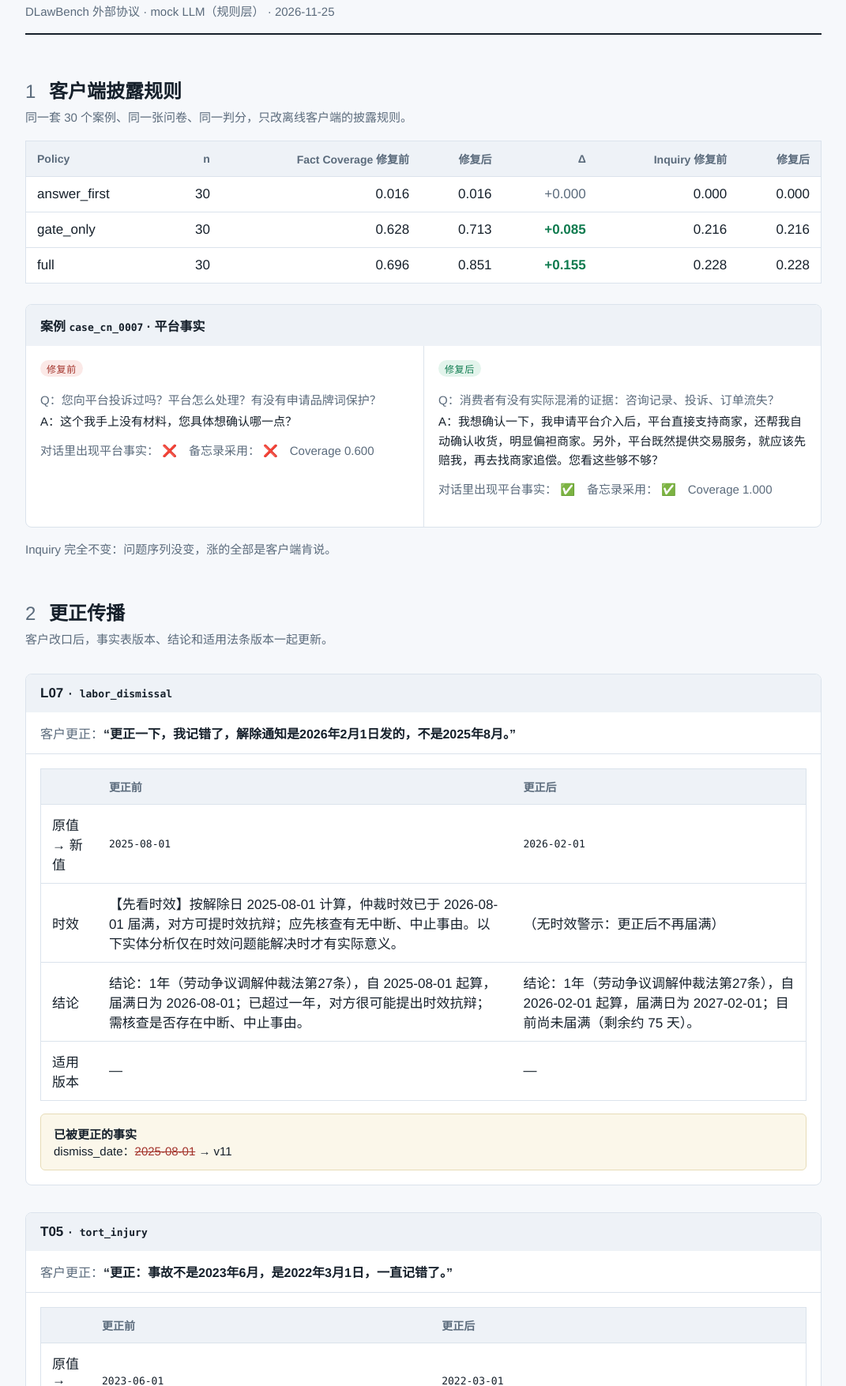
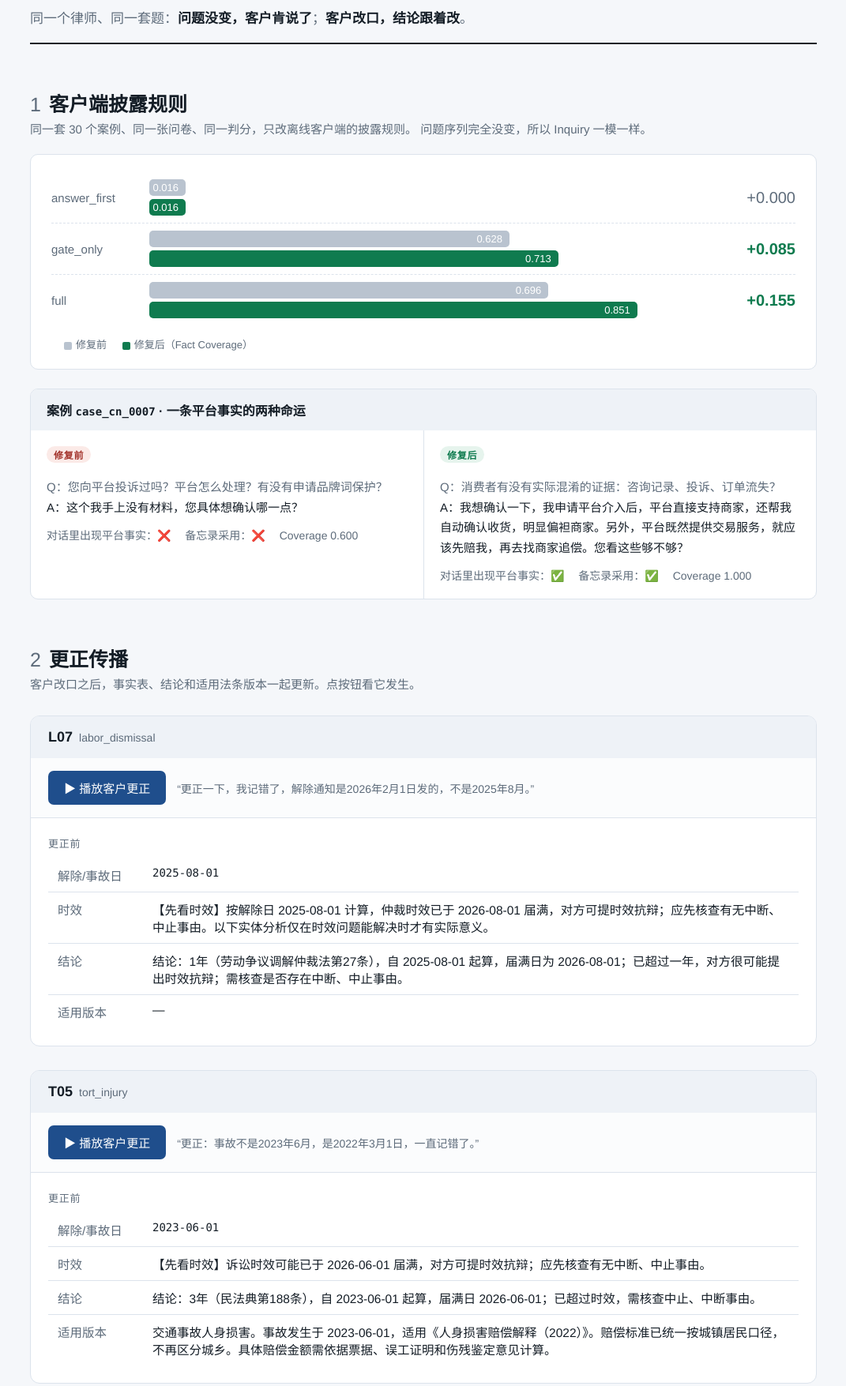
Before and after one commit to kimberlykk0731/lexflow, a plain HTML site: page runs/demo/index.html in a window 1280 px wide. Shown: the part 110-1865 px from the top of the page at 79% size, without its empty margins (104-1175 px from the left). Drawn offline with Linux system fonts and the light colour scheme.

Commit message:
Make the demo page recording-ready
- Click-to-flip correction cards: the button plays the client's correction and
  switches the card from the before state to the after state (conclusion,
  limitation and applicable interpretation change in place).
- Coverage bars replace the plain table in section 1.
- make demo-cards runs both demos and builds runs/demo/index.html.
- docs/DEMO.md: how to run, what to look at, and the three narration lines.

```diff
--- a/runs/demo/index.html
+++ b/runs/demo/index.html
@@ -1,151 +1,239 @@
 <!doctype html>
 <html lang="zh-CN"><head><meta charset="utf-8">
 <title>LexFlow · 两个机制 demo</title><style>
-:root { --ink:#16202b; --muted:#5b6b7c; --line:#dbe3ec; --bg:#f6f8fb;
-        --good:#0f7b4f; --bad:#a3342c; --panel:#ffffff; }
-* { box-sizing: border-box; }
+:root { --ink:#141d26; --muted:#5d6b7a; --line:#dce3ec; --bg:#f5f7fa;
+        --good:#0f7b4f; --goodbg:#e6f4ed; --bad:#a3342c; --badbg:#fbeae7;
+        --panel:#ffffff; --accent:#1f4e8c; }
+* { box-sizing:border-box; }
 body { margin:0; background:var(--bg); color:var(--ink);
-       font-family:"PingFang SC","Helvetica Neue",Arial,sans-serif; }
-.wrap { max-width:1120px; margin:0 auto; padding:56px 56px 80px; }
-header { border-bottom:2px solid var(--ink); padding-bottom:18px; margin-bottom:40px; }
-h1 { font-size:34px; margin:0 0 8px; letter-spacing:.3px; }
-header .sub { color:var(--muted); font-size:15px; }
-section { margin:52px 0 0; }
-h2 { font-size:24px; margin:0 0 6px; }
-h2 .n { display:inline-block; width:30px; color:var(--muted); font-weight:400; }
-.lead { color:var(--muted); font-size:15px; margin:0 0 20px; }
-table { width:100%; border-collapse:collapse; background:var(--panel);
-        border:1px solid var(--line); font-size:17px; }
-th, td { padding:12px 14px; border-bottom:1px solid var(--line); text-align:left; }
-th { background:#eef2f7; font-size:14px; color:var(--muted); font-weight:600; }
-td.num, th.num { text-align:right; font-variant-numeric:tabular-nums; }
-tr:last-child td { border-bottom:none; }
-.up { color:var(--good); font-weight:700; }
-.flat { color:var(--muted); }
-.case { margin-top:26px; background:var(--panel); border:1px solid var(--line);
-        border-radius:8px; overflow:hidden; }
-.case h3 { margin:0; padding:14px 18px; background:#eef2f7; font-size:16px; }
+       font-family:"PingFang SC","Helvetica Neue",Arial,sans-serif;
+       -webkit-font-smoothing:antialiased; }
+.wrap { max-width:1100px; margin:0 auto; padding:54px 52px 72px; }
+header { padding-bottom:20px; border-bottom:2px solid var(--ink); }
+h1 { font-size:38px; margin:0 0 10px; letter-spacing:.5px; }
+.hero { font-size:17px; color:var(--muted); margin:0; }
+.hero b { color:var(--ink); }
+section { margin-top:56px; }
+h2 { font-size:25px; margin:0 0 4px; }
+h2 .n { color:var(--muted); font-weight:400; margin-right:10px; }
+.lead { color:var(--muted); font-size:15px; margin:0 0 22px; }
+/* bars */
+.bars { background:var(--panel); border:1px solid var(--line); border-radius:10px;
+        padding:22px 26px; }
+.bar-row { display:grid; grid-template-columns:110px 1fr 78px; align-items:center;
+           gap:14px; padding:9px 0; }
+.bar-row + .bar-row { border-top:1px dashed var(--line); }
+.name { font-size:15px; color:var(--muted); }
+.track { position:relative; height:46px; }
+.bar { position:absolute; top:0; height:21px; border-radius:5px;
+       display:flex; align-items:center; justify-content:flex-end;
+       padding:0 9px; font-size:13px; font-variant-numeric:tabular-nums;
+       color:#fff; min-width:46px; transition:width .5s ease; }
+.bar.before { background:#b9c3cf; }
+.bar.after { background:var(--good); top:25px; }
+.delta { font-size:20px; font-weight:700; color:var(--good); text-align:right;
+         font-variant-numeric:tabular-nums; }
+.delta.flat { color:var(--muted); font-weight:400; }
+.legend { margin-top:14px; font-size:13px; color:var(--muted); }
+.legend span { display:inline-block; width:10px; height:10px; border-radius:2px;
+               margin:0 5px 0 16px; vertical-align:middle; }
+.legend .sw-before { background:#b9c3cf; }
+.legend .sw-after { background:var(--good); }
+/* case */
+.case { margin-top:24px; background:var(--panel); border:1px solid var(--line);
+        border-radius:10px; overflow:hidden; }
+.case h3 { margin:0; padding:14px 20px; background:#eef2f7; font-size:16px; }
 .cols { display:grid; grid-template-columns:1fr 1fr; }
-.cols > div { padding:18px; }
+.cols > div { padding:20px; }
 .cols > div + div { border-left:1px solid var(--line); }
-.tag { display:inline-block; font-size:12px; letter-spacing:.6px; padding:2px 8px;
-       border-radius:99px; margin-bottom:10px; }
-.tag.before { background:#fbe9e7; color:var(--bad); }
-.tag.after { background:#e3f4ec; color:var(--good); }
-.qa { font-size:15px; line-height:1.65; margin:8px 0 0; color:var(--ink); }
-.qa .q { color:var(--muted); display:block; margin-bottom:2px; }
+.tag { display:inline-block; font-size:12px; letter-spacing:.7px; padding:2px 9px;
+       border-radius:99px; margin-bottom:10px; font-weight:600; }
+.tag.before { background:var(--badbg); color:var(--bad); }
+.tag.after { background:var(--goodbg); color:var(--good); }
+.qa { font-size:15px; line-height:1.7; }
+.qa .q { color:var(--muted); display:block; margin-top:8px; }
 .qa .a { display:block; }
-.chip { display:inline-block; font-size:14px; padding:2px 9px; border-radius:5px;
+.meta { margin-top:12px; font-size:14px; color:var(--muted); }
+/* interactive correction */
+.card { margin-top:30px; background:var(--panel); border:1px solid var(--line);
+        border-radius:12px; overflow:hidden; }
+.card h3 { margin:0; padding:16px 22px; background:#eef2f7; font-size:18px; }
+.card h3 span { color:var(--muted); font-weight:400; font-size:14px; margin-left:8px; }
+.play { display:flex; align-items:center; gap:14px; padding:16px 22px;
+        border-bottom:1px solid var(--line); background:#fbfcfd; }
+.play button { border:0; background:var(--accent); color:#fff; font-size:15px;
+               padding:11px 20px; border-radius:7px; cursor:pointer;
+               font-family:inherit; }
+.play button:hover { background:#173d6e; }
+.play .hint { color:var(--muted); font-size:14px; }
+.states { padding:22px; }
+.card[data-state="after"] .state.after { animation:fade .35s ease; }
+@keyframes fade { from { transform:translateY(4px); } to { transform:none; } }
+.card[data-state="before"] .state.after { display:none; }
+.card[data-state="after"] .state.before { display:none; }
+.stitle { font-size:13px; letter-spacing:.8px; color:var(--muted); margin-bottom:10px; }
+.kv { width:100%; border-collapse:collapse; font-size:15.5px; }
+.kv td { padding:10px 12px; border-bottom:1px solid var(--line); vertical-align:top; }
+.kv td:first-child { width:120px; color:var(--muted); white-space:nowrap; }
+.kv tr:last-child td { border-bottom:none; }
+.mono { font-family:Menlo,Consolas,monospace; font-size:14px; }
+.delta-line { color:var(--good); font-weight:600; }
+.delta-line.bad { color:var(--bad); font-weight:400; }
+.sup { margin-top:14px; padding:14px 16px; background:#fbf7ea;
+       border:1px solid #e7dcb8; border-radius:7px; font-size:15px; }
+.sup .strike { color:var(--bad); text-decoration:line-through; }
+.chip { display:inline-block; font-size:13px; padding:2px 9px; border-radius:5px;
         background:#eef2f7; margin-right:6px; }
-.correction { margin:34px 0 0; background:var(--panel); border:1px solid var(--line);
-              border-radius:8px; overflow:hidden; }
-.correction h3 { margin:0; padding:14px 18px; background:#eef2f7; font-size:17px; }
-.correction .quote { padding:14px 18px; border-bottom:1px solid var(--line);
-                     color:var(--muted); font-size:16px; }
-.correction .quote b { color:var(--ink); }
-.correction .body { padding:18px; }
-.mono { font-family:Menlo,Consolas,monospace; font-size:13px; }
-.sup { margin-top:16px; padding:14px 16px; background:#fbf7ea; border:1px solid #e7dcb8;
-       border-radius:6px; font-size:15px; }
-.sup .strike { color:var(--bad); text-decoration:line-through; }
-footer { margin-top:60px; padding-top:20px; border-top:1px solid var(--line);
-         color:var(--muted); font-size:13px; line-height:1.9; }
-code { background:#eef2f7; padding:1px 5px; border-radius:4px; font-size:13px; }
+footer { margin-top:64px; padding-top:20px; border-top:1px solid var(--line);
+         color:var(--muted); font-size:13px; line-height:1.95; }
+code { background:#eef2f7; padding:1px 6px; border-radius:4px; font-size:13px; }
 </style></head>
 <body><div class="wrap">
 <header>
   <h1>LexFlow · 两个机制 demo</h1>
-  <div class="sub">DLawBench 外部协议 · mock LLM（规则层） · 2026-11-25</div>
+  <p class="hero">同一个律师、同一套题：<b>问题没变，客户肯说了</b>；<b>客户改口，结论跟着改</b>。</p>
 </header>
 
 <section>
   <h2><span class="n">1</span>客户端披露规则</h2>
-  <p class="lead">同一套 30 个案例、同一张问卷、同一判分，只改离线客户端的披露规则。</p>
-  <table>
-    <thead><tr><th>Policy</th><th class="num">n</th>
-      <th class="num">Fact Coverage 修复前</th><th class="num">修复后</th>
-      <th class="num">Δ</th><th class="num">Inquiry 修复前</th>
-      <th class="num">修复后</th></tr></thead>
-    <tbody><tr><td>answer_first</td><td class='num'>30</td><td class='num'>0.016</td><td class='num'>0.016</td><td class='num flat'>+0.000</td><td class='num'>0.000</td><td class='num'>0.000</td></tr><tr><td>gate_only</td><td class='num'>30</td><td class='num'>0.628</td><td class='num'>0.713</td><td class='num up'>+0.085</td><td class='num'>0.216</td><td class='num'>0.216</td></tr><tr><td>full</td><td class='num'>30</td><td class='num'>0.696</td><td class='num'>0.851</td><td class='num up'>+0.155</td><td class='num'>0.228</td><td class='num'>0.228</td></tr></tbody>
-  </table>
+  <p class="lead">同一套 30 个案例、同一张问卷、同一判分，只改离线客户端的披露规则。
+    问题序列完全没变，所以 Inquiry 一模一样。</p>
+  <div class="bars">
+
+      <div class="bar-row">
+        <div class="name">answer_first</div>
+        <div class="track">
+          <div class="bar before" style="width:1.6%">
+            0.016</div>
+          <div class="bar after" style="width:1.6%">
+            0.016</div>
+        </div>
+        <div class="delta flat">+0.000</div>
+      </div>
+      <div class="bar-row">
+        <div class="name">gate_only</div>
+        <div class="track">
+          <div class="bar before" style="width:62.8%">
+            0.628</div>
+          <div class="bar after" style="width:71.3%">
+            0.713</div>
+        </div>
+        <div class="delta">+0.085</div>
+      </div>
+      <div class="bar-row">
+        <div class="name">full</div>
+        <div class="track">
+          <div class="bar before" style="width:69.6%">
+            0.696</div>
+          <div class="bar after" style="width:85.1%">
+            0.851</div>
+        </div>
+        <div class="delta">+0.155</div>
+      </div>
+    <div class="legend"><span class="sw-before"></span>修复前
+      <span class="sw-after"></span>修复后（Fact Coverage）</div>
+  </div>
   <div class="case">
-    <h3>案例 <span class="mono">case_cn_0007</span> · 平台事实</h3>
+    <h3>案例 <span class="mono">case_cn_0007</span> · 一条平台事实的两种命运</h3>
     <div class="cols">
       <div>
         <span class="tag before">修复前</span>
         <div class="qa"><span class="q">Q：您向平台投诉过吗？平台怎么处理？有没有申请品牌词保护？</span>
           <span class="a">A：这个我手上没有材料，您具体想确认哪一点？</span></div>
-        <p class="lead" style="margin-top:12px">对话里出现平台事实：
-          ❌　备忘录采用：
-          ❌　Coverage
-          0.600</p>
+        <div class="meta">对话里出现平台事实：❌
+          　备忘录采用：❌
+          　Coverage 0.600</div>
       </div>
       <div>
         <span class="tag after">修复后</span>
         <div class="qa"><span class="q">Q：消费者有没有实际混淆的证据：咨询记录、投诉、订单流失？</span>
           <span class="a">A：我想确认一下，我申请平台介入后，平台直接支持商家，还帮我自动确认收货，明显偏袒商家。另外，平台既然提供交易服务，就应该先赔我，再去找商家追偿。您看这些够不够？</span></div>
-        <p class="lead" style="margin-top:12px">对话里出现平台事实：
-          ✅　备忘录采用：
-          ✅　Coverage
-          1.000</p>
+        <div class="meta">对话里出现平台事实：✅
+          　备忘录采用：✅
+          　Coverage 1.000</div>
       </div>
     </div>
   </div>
-  <p class="lead" style="margin-top:16px">Inquiry 完全不变：问题序列没变，涨的全部是客户端肯说。</p>
 </section>
 
 <section>
   <h2><span class="n">2</span>更正传播</h2>
-  <p class="lead">客户改口后，事实表版本、结论和适用法条版本一起更新。</p>
+  <p class="lead">客户改口之后，事实表、结论和适用法条版本一起更新。点按钮看它发生。</p>
 
-  <div class="correction">
-    <h3>L07 <span class="mono">· labor_dismissal</span></h3>
-    <div class="quote">客户更正：<b>“更正一下，我记错了，解除通知是2026年2月1日发的，不是2025年8月。”</b></div>
-    <div class="body">
-      <table>
-        <thead><tr><th></th><th>更正前</th><th>更正后</th></tr></thead>
-        <tbody>
-          <tr><td>原值 → 新值</td>
-              <td class="mono">2025-08-01</td>
-              <td class="mono">2026-02-01</td></tr>
-          <tr><td>时效</td><td>【先看时效】按解除日 2025-08-01 计算，仲裁时效已于 2026-08-01 届满，对方可提时效抗辩；应先核查有无中断、中止事由。以下实体分析仅在时效问题能解决时才有实际意义。</td>
-              <td>（无时效警示：更正后不再届满）</td></tr>
-          <tr><td>结论</td><td>结论：1年（劳动争议调解仲裁法第27条），自 2025-08-01 起算，届满日为 2026-08-01；已超过一年，对方很可能提出时效抗辩；需核查是否存在中断、中止事由。</td>
-              <td>结论：1年（劳动争议调解仲裁法第27条），自 2026-02-01 起算，届满日为 2027-02-01；目前尚未届满（剩余约 75 天）。</td></tr>
-          <tr><td>适用版本</td><td>—</td>
-              <td>—</td></tr>
-        </tbody>
-      </table>
-      <div class="sup"><b>已被更正的事实</b><div>dismiss_date：<span class='strike'>2025-08-01</span> → v11</div></div>
+  <div class="card" data-state="before">
+    <h3>L07<span>labor_dismissal</span></h3>
+    <div class="play">
+      <button data-toggle data-label="▶ 播放客户更正">▶ 播放客户更正</button>
+      <div class="hint">“更正一下，我记错了，解除通知是2026年2月1日发的，不是2025年8月。”</div>
+    </div>
+    <div class="states">
+      <div class="state before">
+        <div class="stitle">更正前</div>
+        <table class="kv">
+          <tr><td>解除/事故日</td><td class="mono">2025-08-01</td></tr>
+          <tr><td>时效</td><td>【先看时效】按解除日 2025-08-01 计算，仲裁时效已于 2026-08-01 届满，对方可提时效抗辩；应先核查有无中断、中止事由。以下实体分析仅在时效问题能解决时才有实际意义。</td></tr>
+          <tr><td>结论</td><td>结论：1年（劳动争议调解仲裁法第27条），自 2025-08-01 起算，届满日为 2026-08-01；已超过一年，对方很可能提出时效抗辩；需核查是否存在中断、中止事由。</td></tr>
+          <tr><td>适用版本</td><td>—</td></tr>
+        </table>
+      </div>
+      <div class="state after">
+        <div class="stitle">客户更正后</div>
+        <table class="kv">
+          <tr><td>解除/事故日</td>
+              <td class="mono">2025-08-01 → <b>2026-02-01</b></td></tr>
+          <tr><td>时效</td><td>（无时效警示：更正后不再届满）</td></tr>
+          <tr><td>结论</td><td class="delta-line">结论：1年（劳动争议调解仲裁法第27条），自 2026-02-01 起算，届满日为 2027-02-01；目前尚未届满（剩余约 75 天）。</td></tr>
+          <tr><td>适用版本</td><td class="delta-line bad">—</td></tr>
+        </table>
+        <div class="sup"><b>已被更正的事实</b>（旧值不再作为结论依据）<div>dismiss_date：<span class='strike'>2025-08-01</span> → v11</div></div>
+      </div>
     </div>
   </div>
-  <div class="correction">
-    <h3>T05 <span class="mono">· tort_injury</span></h3>
-    <div class="quote">客户更正：<b>“更正：事故不是2023年6月，是2022年3月1日，一直记错了。”</b></div>
-    <div class="body">
-      <table>
-        <thead><tr><th></th><th>更正前</th><th>更正后</th></tr></thead>
-        <tbody>
-          <tr><td>原值 → 新值</td>
-              <td class="mono">2023-06-01</td>
-              <td class="mono">2022-03-01</td></tr>
-          <tr><td>时效</td><td>【先看时效】诉讼时效可能已于 2026-06-01 届满，对方可提时效抗辩；应先核查有无中断、中止事由。</td>
-              <td>【先看时效】诉讼时效可能已于 2025-03-01 届满，对方可提时效抗辩；应先核查有无中断、中止事由。</td></tr>
-          <tr><td>结论</td><td>结论：3年（民法典第188条），自 2023-06-01 起算，届满日 2026-06-01；已超过时效，需核查中止、中断事由。</td>
-              <td>结论：3年（民法典第188条），自 2022-03-01 起算，届满日 2025-03-01；已超过时效，需核查中止、中断事由。</td></tr>
-          <tr><td>适用版本</td><td>交通事故人身损害。事故发生于 2023-06-01，适用《人身损害赔偿解释（2022）》。赔偿标准已统一按城镇居民口径，不再区分城乡。具体赔偿金额需依据票据、误工证明和伤残鉴定意见计算。</td>
-              <td>交通事故人身损害。事故发生于 2022-03-01，适用《人身损害赔偿解释（2020）》。残疾/死亡赔偿金仍区分城乡标准，农村户籍受害人可举证按城镇标准主张。具体赔偿金额需依据票据、误工证明和伤残鉴定意见计算。</td></tr>
-        </tbody>
-      </table>
-      <div class="sup"><b>已被更正的事实</b><div>accident_date：<span class='strike'>2023-06-01</span> → v5</div></div>
+  <div class="card" data-state="before">
+    <h3>T05<span>tort_injury</span></h3>
+    <div class="play">
+      <button data-toggle data-label="▶ 播放客户更正">▶ 播放客户更正</button>
+      <div class="hint">“更正：事故不是2023年6月，是2022年3月1日，一直记错了。”</div>
+    </div>
+    <div class="states">
+      <div class="state before">
+        <div class="stitle">更正前</div>
+        <table class="kv">
+          <tr><td>解除/事故日</td><td class="mono">2023-06-01</td></tr>
+          <tr><td>时效</td><td>【先看时效】诉讼时效可能已于 2026-06-01 届满，对方可提时效抗辩；应先核查有无中断、中止事由。</td></tr>
+          <tr><td>结论</td><td>结论：3年（民法典第188条），自 2023-06-01 起算，届满日 2026-06-01；已超过时效，需核查中止、中断事由。</td></tr>
+          <tr><td>适用版本</td><td>交通事故人身损害。事故发生于 2023-06-01，适用《人身损害赔偿解释（2022）》。赔偿标准已统一按城镇居民口径，不再区分城乡。具体赔偿金额需依据票据、误工证明和伤残鉴定意见计算。</td></tr>
+        </table>
+      </div>
+      <div class="state after">
+        <div class="stitle">客户更正后</div>
+        <table class="kv">
+          <tr><td>解除/事故日</td>
+              <td class="mono">2023-06-01 → <b>2022-03-01</b></td></tr>
+          <tr><td>时效</td><td>【先看时效】诉讼时效可能已于 2025-03-01 届满，对方可提时效抗辩；应先核查有无中断、中止事由。</td></tr>
+          <tr><td>结论</td><td class="delta-line">结论：3年（民法典第188条），自 2022-03-01 起算，届满日 2025-03-01；已超过时效，需核查中止、中断事由。</td></tr>
+          <tr><td>适用版本</td><td class="delta-line">交通事故人身损害。事故发生于 2022-03-01，适用《人身损害赔偿解释（2020）》。残疾/死亡赔偿金仍区分城乡标准，农村户籍受害人可举证按城镇标准主张。具体赔偿金额需依据票据、误工证明和伤残鉴定意见计算。</td></tr>
+        </table>
+        <div class="sup"><b>已被更正的事实</b>（旧值不再作为结论依据）<div>accident_date：<span class='strike'>2023-06-01</span> → v5</div></div>
+      </div>
     </div>
   </div>
 </section>
 <footer>
-  复现：<code>python external/dlawbench/demo_topic_fix.py</code> ·
-  <code>PYTHONPATH=src python eval/correction_demo.py</code> ·
-  <code>python eval/build_demo_page.py</code><br>
-  说明：两个 demo 都是机制演示，不是基准结果；默认客户端未开启 extended 模式，
+  复现：<code>make demo-cards</code>（或分别跑
+  <code>python external/dlawbench/demo_topic_fix.py</code>、
+  <code>PYTHONPATH=src python eval/correction_demo.py</code>）<br>
+  说明：两个 demo 都是机制演示，不是基准结果；extended 客户端默认关闭，
   已提交的 30 案主表数字不受影响。
 </footer>
-</div></body></html>
+</div><script>
+document.querySelectorAll('.card').forEach(function (card) {
+  var button = card.querySelector('button[data-toggle]');
+  if (!button) return;
+  button.addEventListener('click', function () {
+    var before = card.dataset.state !== 'after';
+    card.dataset.state = before ? 'after' : 'before';
+    button.textContent = before ? '↺ 回到更正前' : button.dataset.label;
+  });
+});
+</script></body></html>
```
Also changed, not shown: 3 other files.
